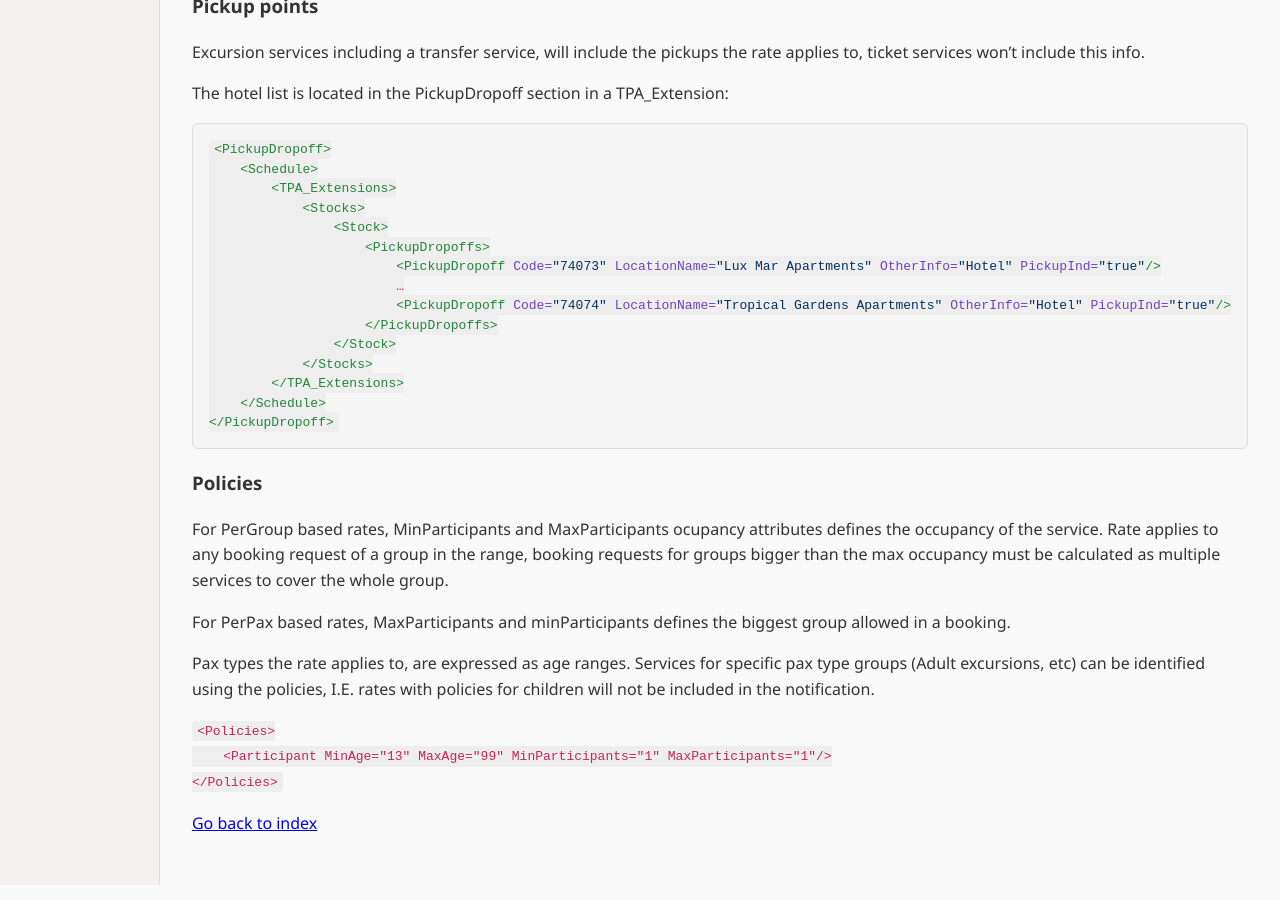
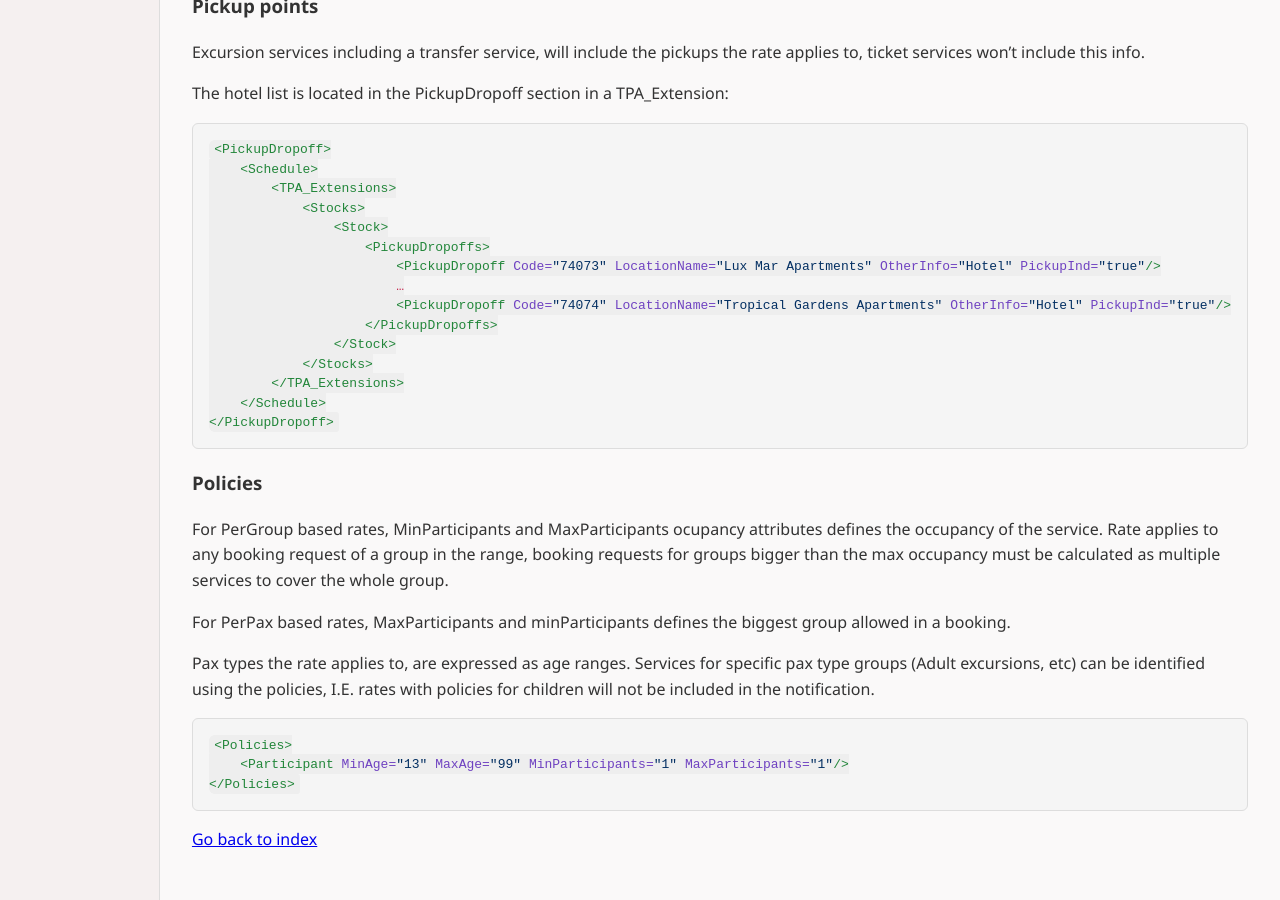
Before and after one commit to Axis-Data-SL/integrations_documentation, a Jekyll site: the page built from docs/Excursion/XA_Notifications/XA_OTA/XA_OTA_Rates.md, in a window 1280 px wide and 900 px high, scrolled down 2564 px. Built offline with Jekyll 4.4.1, drawn with Linux system fonts in a browser that asks for light colours; our own code applies the rules of GitHub Pages for plain Markdown files.

Commit message:
Update XA_OTA_Rates.md

````diff
--- a/docs/Excursion/XA_Notifications/XA_OTA/XA_OTA_Rates.md
+++ b/docs/Excursion/XA_Notifications/XA_OTA/XA_OTA_Rates.md
@@ -101,7 +101,7 @@ For PerGroup based rates, MinParticipants and MaxParticipants ocupancy attribute
 For PerPax based rates, MaxParticipants and minParticipants defines the biggest group allowed in a booking.
 
 Pax types the rate applies to, are expressed as age ranges. Services for specific pax type groups (Adult excursions, etc) can be identified using the policies, I.E. rates with policies for children will not be included in the notification.
-```xml{linenos}
+```xml
 <Policies>
     <Participant MinAge="13" MaxAge="99" MinParticipants="1" MaxParticipants="1"/>
 </Policies>
````
